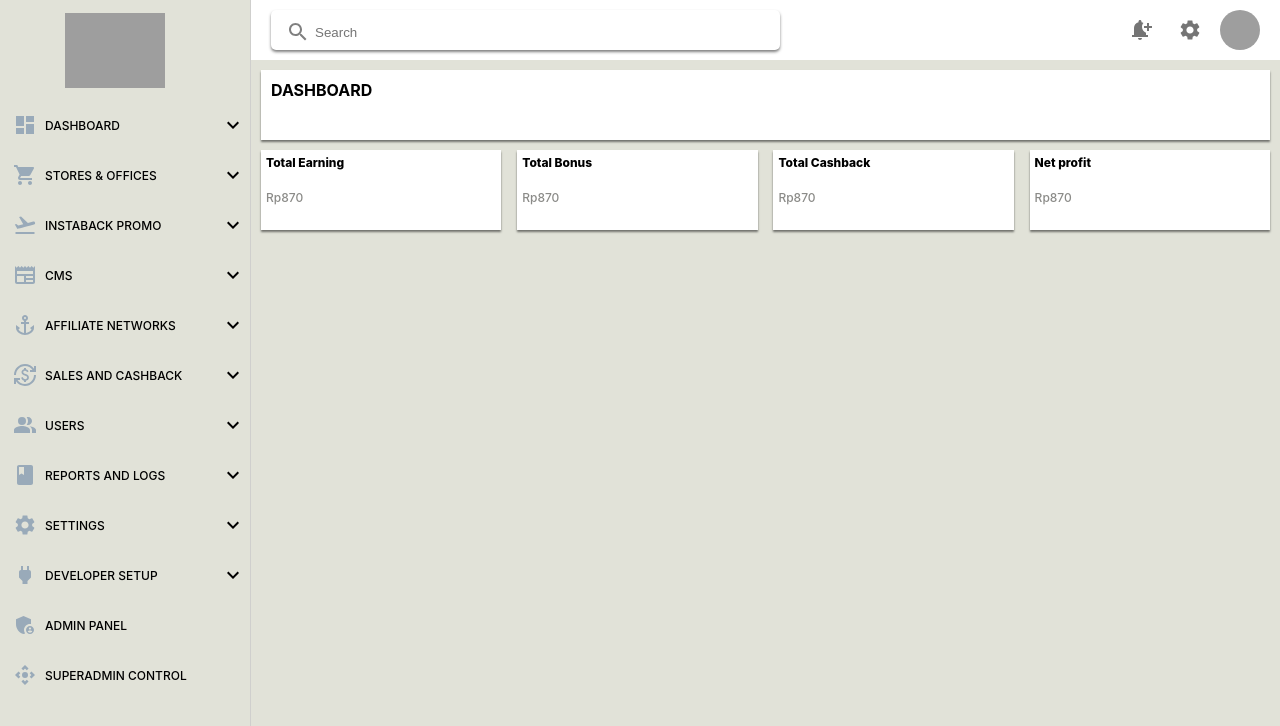
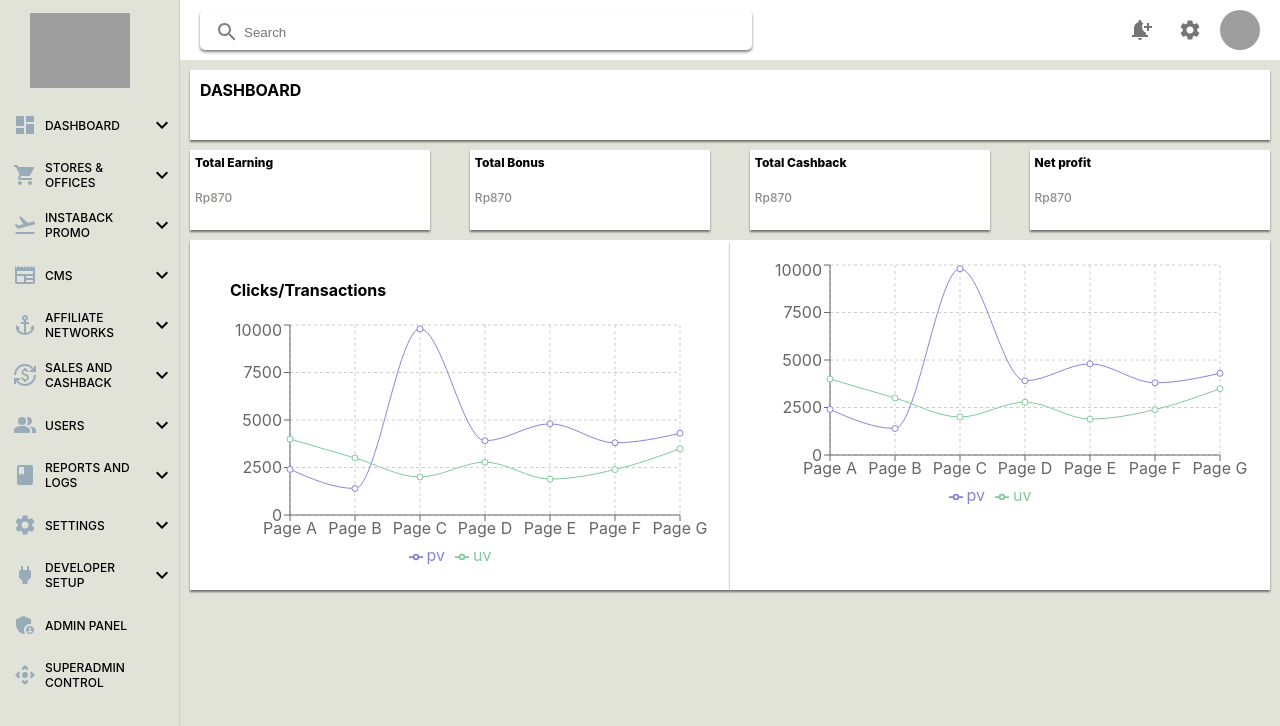
Before and after one commit to NnajiChimuanya/cashback, a React (Create React App) app: page / in a window 1280 px wide. Shown: the top 726 px of the page. Built offline with nearby package versions, Linux system fonts and the light colour scheme; grey boxes are pictures that could not be loaded.

Commit message:
Added a linechart

```diff
--- a/package.json
+++ b/package.json
@@ -16,6 +16,7 @@
     "react-dom": "^18.2.0",
     "react-router-dom": "^6.3.0",
     "react-scripts": "5.0.1",
+    "recharts": "^2.1.13",
     "web-vitals": "^2.1.4"
   },
   "scripts": {
--- a/src/pages/dashboard/DashboardPage.js
+++ b/src/pages/dashboard/DashboardPage.js
@@ -1,5 +1,16 @@
 import React from "react";
 import "./dashboardPage.css";
+import {
+  LineChart,
+  Line,
+  CartesianGrid,
+  XAxis,
+  YAxis,
+  Tooltip,
+  Legend,
+  ResponsiveContainer,
+} from "recharts";
+import { lineChartData } from "./lineChartData.js";
 
 const DashboardPage = () => {
   return (
@@ -25,6 +36,41 @@ const DashboardPage = () => {
           <div className="amount">Rp870</div>
         </div>
       </div>
+      <div className="data-row-1">
+        <div className="line-chart">
+          <h4 className="line-chart-title"> Clicks/Transactions</h4>
+          <LineChart
+            width={500}
+            height={250}
+            data={lineChartData}
+            margin={{ top: 5, right: 30, left: 20, bottom: 5 }}
+          >
+            <CartesianGrid strokeDasharray="3 3" />
+            <XAxis dataKey="name" />
+            <YAxis />
+            <Tooltip />
+            <Legend />
+            <Line type="monotone" dataKey="pv" stroke="#8884d8" />
+            <Line type="monotone" dataKey="uv" stroke="#82ca9d" />
+          </LineChart>
+        </div>
+        <div className="line-chart">
+          <LineChart
+            width={500}
+            height={250}
+            data={lineChartData}
+            margin={{ top: 5, right: 30, left: 20, bottom: 5 }}
+          >
+            <CartesianGrid strokeDasharray="3 3" />
+            <XAxis dataKey="name" />
+            <YAxis />
+            <Tooltip />
+            <Legend />
+            <Line type="monotone" dataKey="pv" stroke="#8884d8" />
+            <Line type="monotone" dataKey="uv" stroke="#82ca9d" />
+          </LineChart>
+        </div>
+      </div>
     </div>
   );
 };
--- a/src/pages/dashboard/dashboardPage.css
+++ b/src/pages/dashboard/dashboardPage.css
@@ -36,6 +36,28 @@
   font-weight: 500;
 }
 
+.data-row-1 {
+  display: flex;
+  justify-content: space-between;
+  margin: 10px;
+}
+
+.line-chart {
+  background-color: white;
+  padding: 20px;
+  box-shadow: 0 2px 2px rgba(0, 0, 0, 0.5);
+}
+.line-chart > .line-chart-title {
+  padding: 20px;
+}
+
 .dashboard::-webkit-scrollbar {
   display: none;
 }
+
+@media screen and (max-width: 650px) {
+  .data-row-1 {
+    display: grid;
+    row-gap: 10px;
+  }
+}
--- /dev/null
+++ b/src/pages/dashboard/lineChartData.js
@@ -0,0 +1,44 @@
+export const lineChartData = [
+  {
+    name: "Page A",
+    uv: 4000,
+    pv: 2400,
+    amt: 2400,
+  },
+  {
+    name: "Page B",
+    uv: 3000,
+    pv: 1398,
+    amt: 2210,
+  },
+  {
+    name: "Page C",
+    uv: 2000,
+    pv: 9800,
+    amt: 2290,
+  },
+  {
+    name: "Page D",
+    uv: 2780,
+    pv: 3908,
+    amt: 2000,
+  },
+  {
+    name: "Page E",
+    uv: 1890,
+    pv: 4800,
+    amt: 2181,
+  },
+  {
+    name: "Page F",
+    uv: 2390,
+    pv: 3800,
+    amt: 2500,
+  },
+  {
+    name: "Page G",
+    uv: 3490,
+    pv: 4300,
+    amt: 2100,
+  },
+];
```
Also changed, not shown: 1 other file (tests, documents, lock files or other folders).
